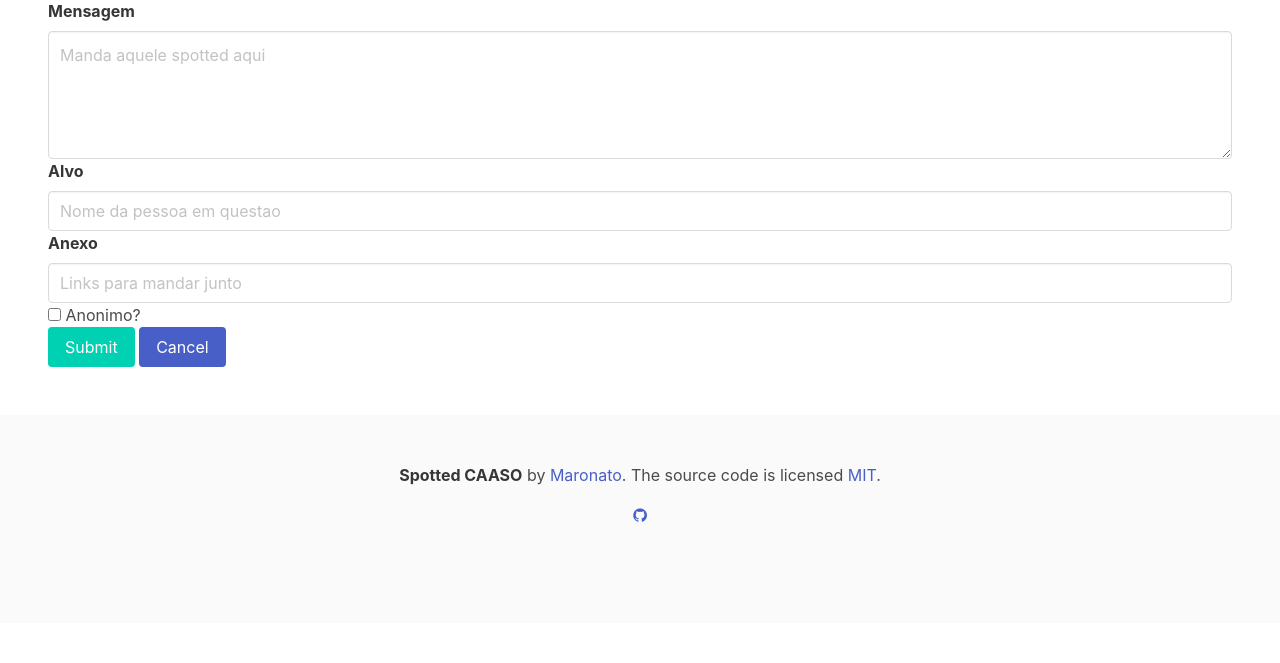
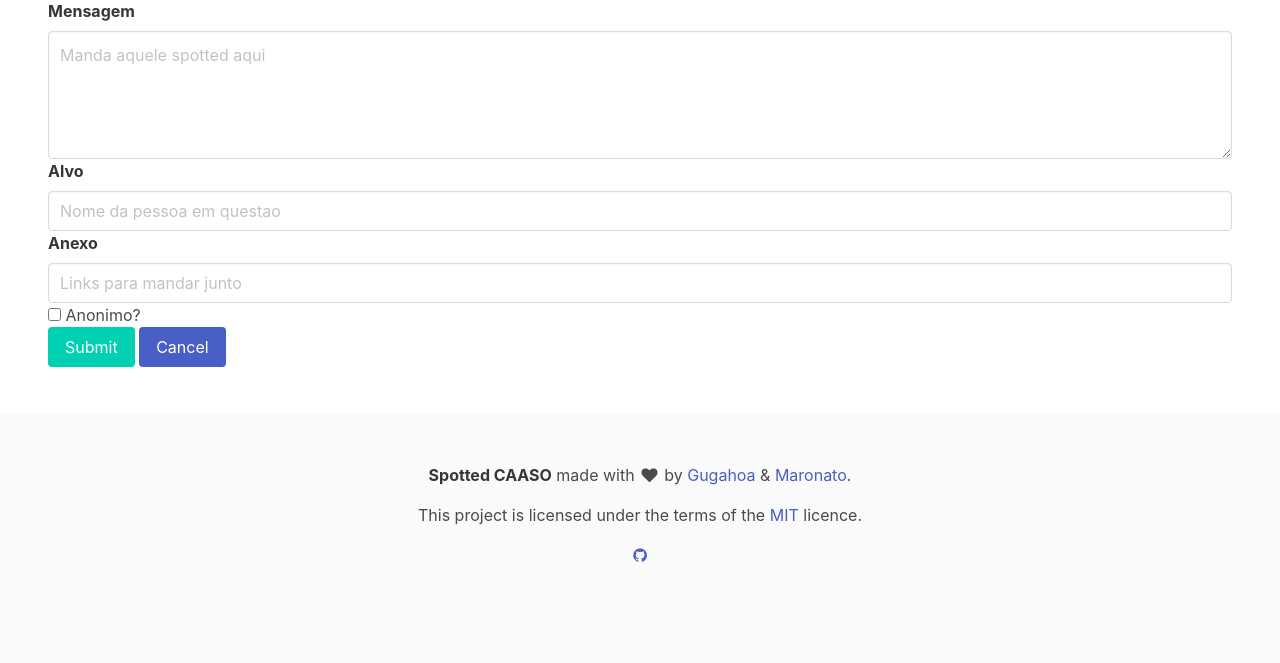
Before and after one commit to SpottedBot/SpottedBot, a Django app: page / in a window 1280 px wide. Shown: the part 250-913 px from the top of the page. Before the commit the page ends 772 px from the top, so only its background shows below. Run offline with Django 3.2, Linux system fonts and the light colour scheme; some libraries are stand-ins or nearby versions.

Commit message:
Added gugahoa and repo to footer details

```diff
--- a/app/templates/base.html
+++ b/app/templates/base.html
@@ -40,10 +40,13 @@
 		<div class="container">
 			<div class="content has-text-centered">
 				<p>
-				<strong>Spotted CAASO</strong> by <a href="https://github.com/maronato">Maronato</a>. The source code is licensed
-				<a href="http://opensource.org/licenses/mit-license.php">MIT</a>.
+				<strong>Spotted CAASO</strong> made with <i class="fa fa-heart fa-fw"></i> by <a href="https://github.com/gugahoa">Gugahoa</a> & <a href="https://github.com/maronato">Maronato</a>.
+                    </p>
+                <p>
+                    This project is licensed under the terms of the
+				<a href="http://opensource.org/licenses/mit-license.php">MIT</a> licence.
 				<p>
-				<a class="icon" href="https://github.com/maronato">
+				<a class="icon" href="https://github.com/Maronato/SpottedBot">
 					<i class="fa fa-github"></i>
 				</a>
 				</p>
```
